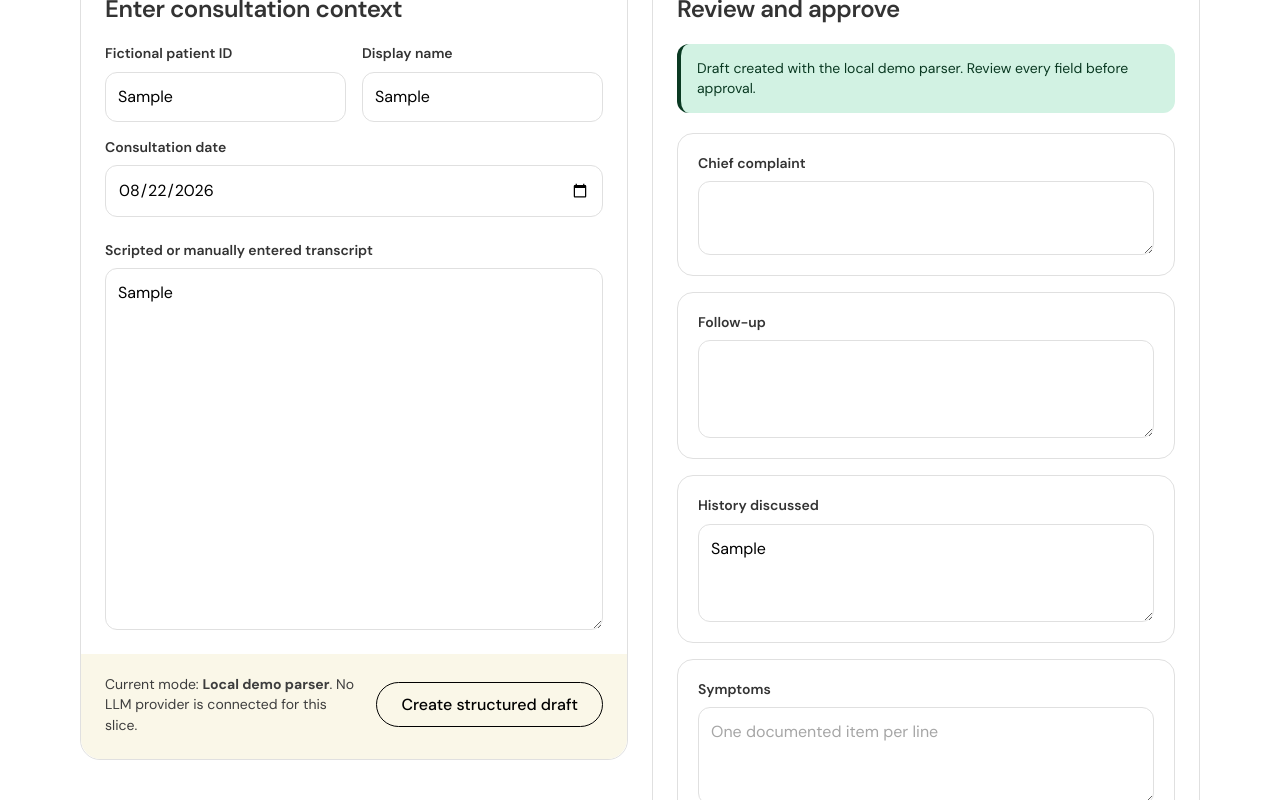
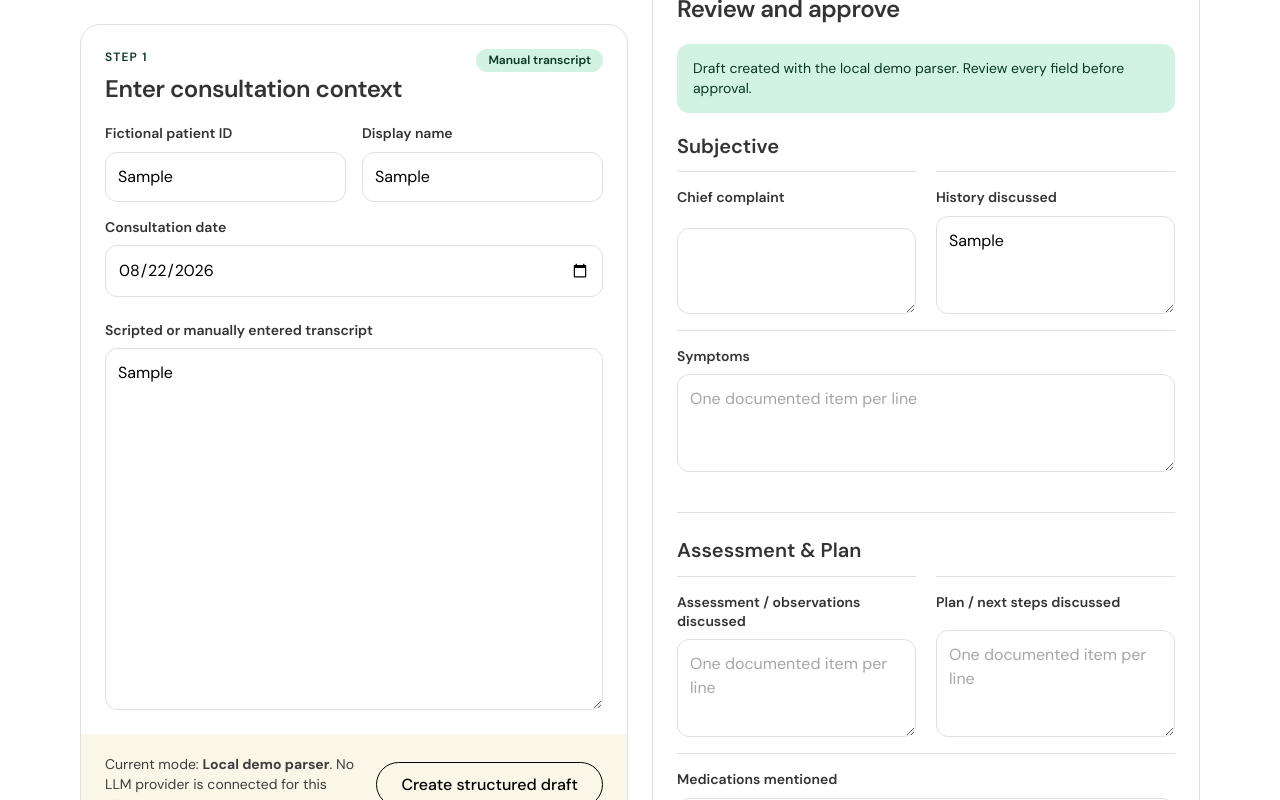
Before and after one commit to AmazingDude/rawaan, a Next.js app: page / in a window 1280 px wide. Both pictures are taken after typing "Sample", "Sample", "Sample" into the empty fields and a click on the button "Create structured draft". Shown: the part 327-1127 px from the top of the page. Built offline with nearby package versions, Linux system fonts and the light colour scheme.

Commit message:
style: refine Scribe review layout

```diff
--- a/app/components/scribe-workspace.tsx
+++ b/app/components/scribe-workspace.tsx
@@ -25,18 +25,97 @@ type ListField =
 
 type TextField = "chief_complaint" | "follow_up";
 
-const listFields: { field: ListField; label: string }[] = [
-  { field: "history", label: "History discussed" },
-  { field: "symptoms", label: "Symptoms" },
-  { field: "assessment_discussed", label: "Assessment / observations discussed" },
-  { field: "plan_discussed", label: "Plan / next steps discussed" },
-  { field: "medications_mentioned", label: "Medications mentioned" },
-  { field: "uncertainties", label: "Uncertainties" },
-];
+type DraftField =
+  | {
+      field: TextField;
+      kind: "text";
+      label: string;
+      layout: "full" | "half";
+      rows: number;
+    }
+  | {
+      field: ListField;
+      kind: "list";
+      label: string;
+      layout: "full" | "half";
+      rows: number;
+    };
 
-const textFields: { field: TextField; label: string }[] = [
-  { field: "chief_complaint", label: "Chief complaint" },
-  { field: "follow_up", label: "Follow-up" },
+const draftSections: { fields: DraftField[]; id: string; title: string }[] = [
+  {
+    id: "subjective-fields",
+    title: "Subjective",
+    fields: [
+      {
+        field: "chief_complaint",
+        kind: "text",
+        label: "Chief complaint",
+        layout: "half",
+        rows: 2,
+      },
+      {
+        field: "history",
+        kind: "list",
+        label: "History discussed",
+        layout: "half",
+        rows: 3,
+      },
+      {
+        field: "symptoms",
+        kind: "list",
+        label: "Symptoms",
+        layout: "full",
+        rows: 3,
+      },
+    ],
+  },
+  {
+    id: "assessment-plan-fields",
+    title: "Assessment & Plan",
+    fields: [
+      {
+        field: "assessment_discussed",
+        kind: "list",
+        label: "Assessment / observations discussed",
+        layout: "half",
+        rows: 3,
+      },
+      {
+        field: "plan_discussed",
+        kind: "list",
+        label: "Plan / next steps discussed",
+        layout: "half",
+        rows: 3,
+      },
+      {
+        field: "medications_mentioned",
+        kind: "list",
+        label: "Medications mentioned",
+        layout: "full",
+        rows: 3,
+      },
+    ],
+  },
+  {
+    id: "follow-up-notes-fields",
+    title: "Follow-up & Notes",
+    fields: [
+      {
+        field: "follow_up",
+        kind: "text",
+        label: "Follow-up",
+        layout: "full",
+        rows: 3,
+      },
+      {
+        field: "uncertainties",
+        kind: "list",
+        label: "Uncertainties",
+        layout: "full",
+        rows: 3,
+      },
+    ],
+  },
 ];
 
 const initialForm: FormValues = {
@@ -221,30 +300,42 @@ export function ScribeWorkspace() {
 
           {draft ? (
             <div className="draft-fields">
-              {textFields.map(({ field, label }) => (
-                <label key={field} className="note-field">
-                  {label}
-                  <textarea
-                    value={draft[field]}
-                    onChange={(event) => updateDraftText(field, event.target.value)}
-                    rows={field === "chief_complaint" ? 2 : 3}
-                  />
-                </label>
-              ))}
-
-              {listFields.map(({ field, label }) => (
-                <label
-                  key={field}
-                  className={`note-field ${field === "uncertainties" ? "is-uncertainties" : ""}`}
+              {draftSections.map((section) => (
+                <section
+                  key={section.id}
+                  className="note-section"
+                  aria-labelledby={section.id}
                 >
-                  {label}
-                  <textarea
-                    value={draft[field].join("\n")}
-                    onChange={(event) => updateDraftList(field, event.target.value)}
-                    placeholder="One documented item per line"
-                    rows={3}
-                  />
-                </label>
+                  <h3 id={section.id}>{section.title}</h3>
+                  <div className="note-section-fields">
+                    {section.fields.map((field) => (
+                      <label
+                        key={field.field}
+                        className={`section-field is-${field.layout} ${field.field === "uncertainties" ? "is-uncertainties" : ""}`}
+                      >
+                        {field.label}
+                        <textarea
+                          value={
+                            field.kind === "text"
+                              ? draft[field.field]
+                              : draft[field.field].join("\n")
+                          }
+                          onChange={(event) =>
+                            field.kind === "text"
+                              ? updateDraftText(field.field, event.target.value)
+                              : updateDraftList(field.field, event.target.value)
+                          }
+                          placeholder={
+                            field.kind === "list"
+                              ? "One documented item per line"
+                              : undefined
+                          }
+                          rows={field.rows}
+                        />
+                      </label>
+                    ))}
+                  </div>
+                </section>
               ))}
 
               <details className="transcript-provenance">
--- a/app/globals.css
+++ b/app/globals.css
@@ -158,7 +158,6 @@ h2 {
 .compliance-banner {
   margin-bottom: 24px;
   padding: 16px 20px;
-  border-left: 4px solid var(--color-canopy-green);
   border-radius: var(--radius-inputs);
   color: var(--color-graphite);
   background: var(--color-mint-wash);
@@ -226,7 +225,7 @@ h2 {
 }
 
 .form-field,
-.note-field {
+.section-field {
   display: grid;
   gap: var(--element-gap);
   color: var(--color-charcoal);
@@ -335,7 +334,6 @@ textarea:focus {
 .message {
   margin: 0 var(--card-padding) 20px;
   padding: 14px 16px;
-  border-left: 4px solid var(--color-canopy-green);
   border-radius: var(--radius-inputs);
   color: var(--color-canopy-green);
   background: var(--color-mint-wash);
@@ -345,22 +343,51 @@ textarea:focus {
 
 .draft-fields {
   display: grid;
-  gap: 16px;
+  gap: 24px;
 }
 
-.note-field {
-  padding: 20px;
-  border: 1px solid var(--color-frost-gray);
-  border-radius: 16px;
-  background: var(--color-paper-white);
+.note-section {
+  display: grid;
+  gap: 12px;
 }
 
-.note-field.is-uncertainties {
-  background: var(--color-peach-wash);
-  border-color: color-mix(in srgb, var(--color-coral-action) 34%, var(--color-frost-gray));
+.note-section + .note-section {
+  padding-top: 24px;
+  border-top: 1px solid var(--color-frost-gray);
 }
 
-.note-field.is-uncertainties textarea {
+.note-section h3 {
+  margin: 0;
+  color: var(--color-charcoal);
+  font-size: var(--text-subheading);
+  font-weight: 600;
+  line-height: 1.33;
+}
+
+.note-section-fields {
+  display: grid;
+  grid-template-columns: repeat(2, minmax(0, 1fr));
+  column-gap: 20px;
+}
+
+.section-field {
+  padding: 16px 0;
+  border-top: 1px solid var(--color-frost-gray);
+}
+
+.section-field.is-full {
+  grid-column: 1 / -1;
+}
+
+.section-field.is-uncertainties {
+  margin-top: 4px;
+  padding: 16px;
+  border: 0;
+  border-radius: var(--radius-inputs);
+  background: var(--color-peach-wash);
+}
+
+.section-field.is-uncertainties textarea {
   background: var(--color-paper-white);
 }
 
@@ -447,9 +474,21 @@ textarea:focus {
   }
 }
 
+@media (min-width: 901px) {
+  .transcript-panel {
+    position: sticky;
+    top: 24px;
+  }
+}
+
 @media (max-width: 900px) {
-  .workspace-grid {
+  .workspace-grid,
+  .note-section-fields {
     grid-template-columns: 1fr;
+  }
+
+  .section-field.is-full {
+    grid-column: auto;
   }
 
   .empty-state {
```
Also changed, not shown: 2 other files (tests, documents, lock files or other folders).
